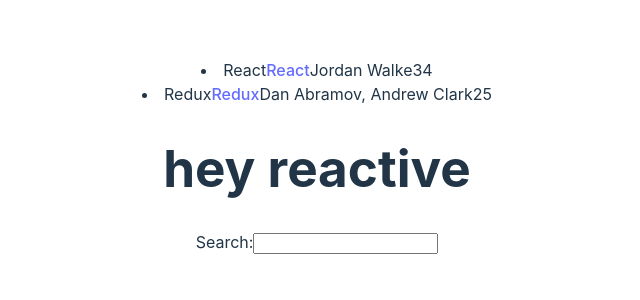
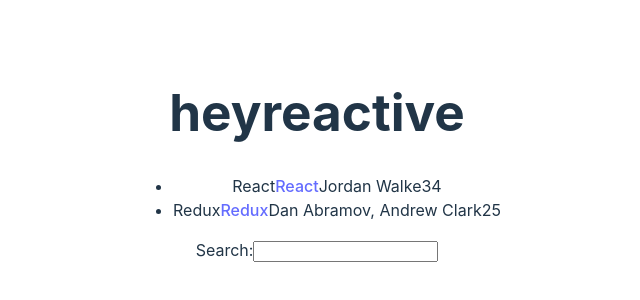
Before and after one commit to pixelstorm/road-to-react-hackerstories, a React (Vite) app: page / in a window 1280 px wide. Shown: the part 244-544 px from the top of the page, without its empty margins (323-963 px from the left). Built offline with nearby package versions, Linux system fonts and the light colour scheme.

Commit message:
break up spagetti into components

```diff
--- a/src/App.jsx
+++ b/src/App.jsx
@@ -3,14 +3,9 @@
 import viteLogo from '/vite.svg'
 import './App.css'
 
-function App() {
-  const [count, setCount] = useState(0)
-
 const welcome = {
-
    greeting: 'hey',
    title: 'reactive'
-
 }
 
 const list = [
@@ -31,8 +26,27 @@
    objectID: 1,
 },
 ];
-  return (
+
+function App() {
+   return (
       <div>
+      <Greeting/>
+      <List />
+      <Search/>
+      </div>
+   )
+}
+function Greeting() {
+   return (
+      <div><h1>{welcome.greeting}{welcome.title}</h1></div>
+   )
+
+
+}
+
+function List() {
+   return (
+      <ul>
       {list.map(function (item) {
           return (
                <li key={item.objectID}>{item.title}
@@ -43,11 +57,20 @@
              </li>
           );
         })}
-        <h1>{welcome.greeting} {welcome.title}</h1>
-        <label htmlFor="search">Search:</label>
-        <input type="text" id="search"/>
-      </div>
-  )
+      </ul>
+   )
 }
 
+function Search() {
+   return(
+      <div>
+      <label htmlFor="search">Search:</label>
+      <input type="text" id="search"/>
+      </div>
+   )
+
+
+
+
+}
 export default App
```
